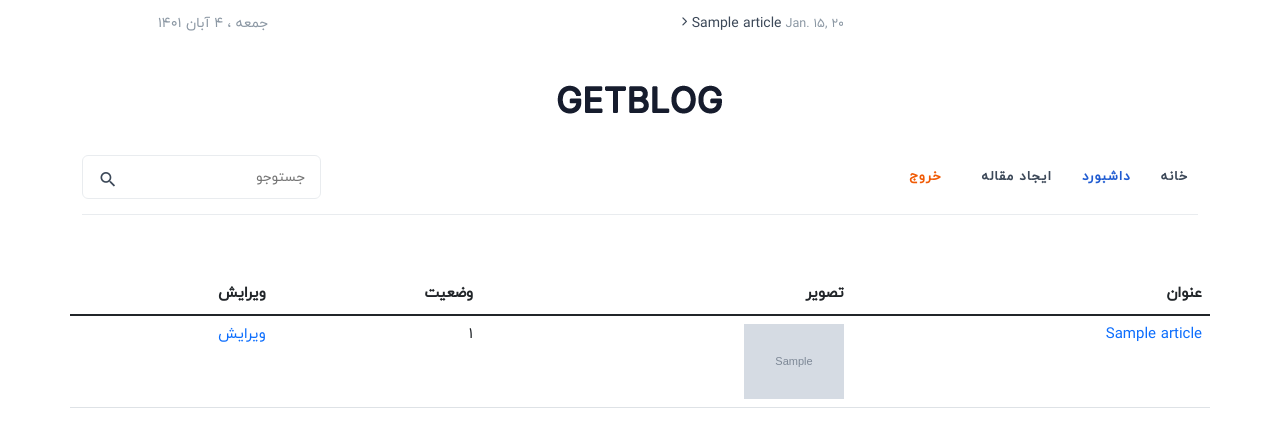
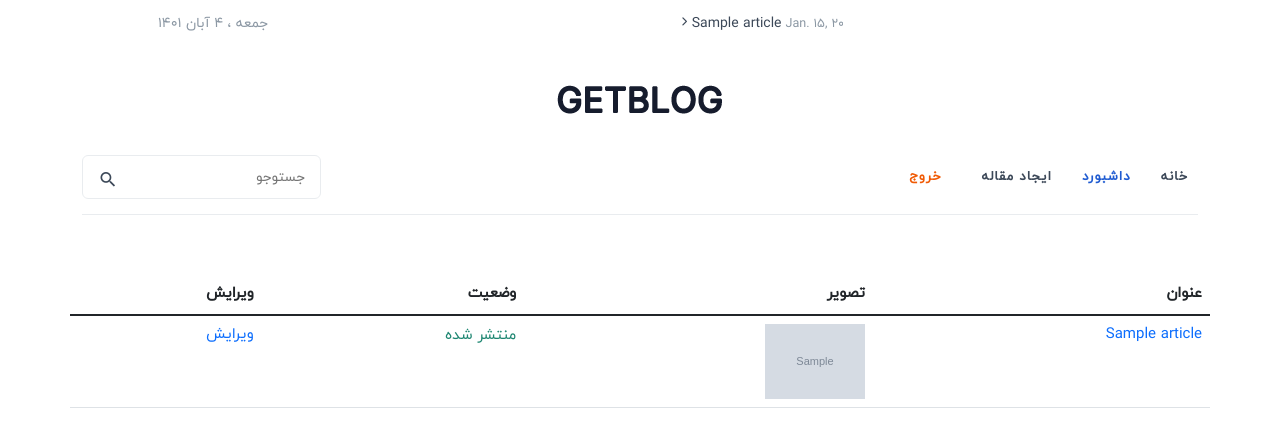
Before and after one commit to itdevx/Django-Blog, a Django app: page /dashboard/ in a window 1280 px wide. Shown: the top 447 px of the page. Run offline with Django 4.2, Linux system fonts and the light colour scheme; a user stored in the database is signed in; tables that the repository leaves empty hold one stand-in row (values such as "Sample post"); grey boxes marked "Sample" are stand-in pictures; some libraries are stand-ins or nearby versions.

Commit message:
change dashboard

```diff
--- a/templates/dashboard/dashboard.html
+++ b/templates/dashboard/dashboard.html
@@ -21,7 +21,13 @@
                     <tr class="text-end">
                       <td><a href="{{ a.get_absolut_url }}">{{ a.title }}</a></td>
                       <td><img src="{{ a.image.url }}" width="100" alt=""></td>
-                      <td>{{ a.status }}</td>
+                      <td>
+                        {% if a.status == '1' %}
+                          <p class="text-success">منتشر شده</p>
+                        {% else %}
+                          <p class="text-danger">منتشر نشده</p>
+                        {% endif %}
+                      </td>
                       <td><a href="{% url 'account:update-article' a.id %}">ویرایش</a></td>
                     </tr>
                     {% endfor %}
```
